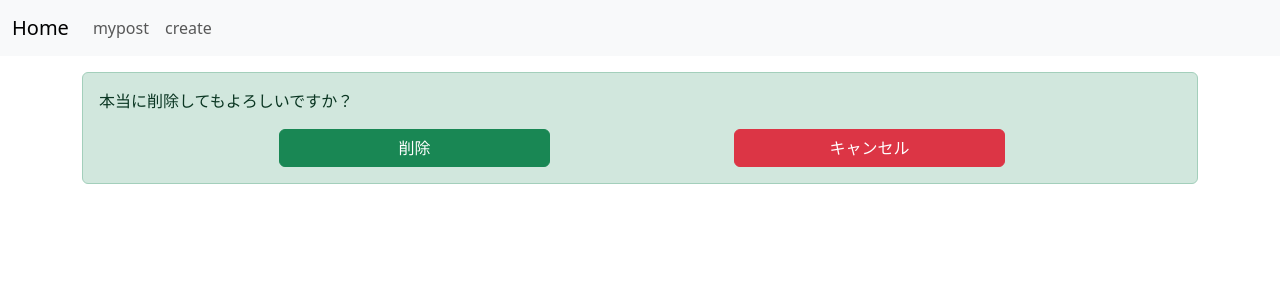
After one commit to haruto2001/django-sns, a Django app: template templates/delete.html in a window 1280 px wide. The commit adds this page. Shown: the top 300 px of the page. Run offline with Django 4.2, Linux system fonts and the light colour scheme; the template is opened without the code that fills it, so the values that code supplies are empty; parts of the project's set-up code (start-up, migrations or seed data) failed here and were passed over; some libraries are stand-ins or nearby versions.

Commit message:
feat: create a delete page and put a button on the detail page to move from it

```diff
--- /dev/null
+++ b/templates/delete.html
@@ -0,0 +1,13 @@
+{% extends 'base.html' %}
+{% load static %}
+
+{% block content %}
+<div class="container mt-3">
+    <div class="alert alert-success" role="alert">
+        <form method="post">{% csrf_token %}
+            <p>本当に削除してもよろしいですか？</p>
+            <button type="submit" class="btn btn-success col-3 offset-2">削除</button>
+            <a class="btn btn-danger col-3 offset-2" href="#" onclick="history.back(-1);return false;">キャンセル</a>
+    </div>
+</div>
+{% endblock %}
--- a/templates/detail.html
+++ b/templates/detail.html
@@ -17,6 +17,7 @@
 
         {% if object.user == request.user %}
             <a class="btn btn-primary" href="{% url 'snsapp:update' object.pk %}" role="button">編集</a>
+            <a class="btn btn-danger" href="{% url 'snsapp:delete' object.pk %}" role="button">削除</a>
         {% endif %}
     </div>
 </div>
```
